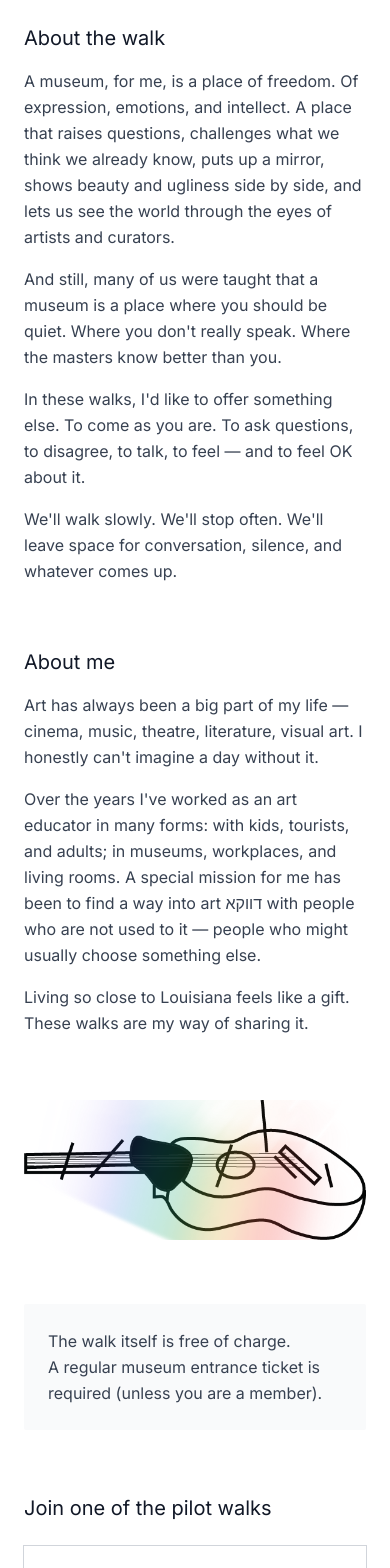
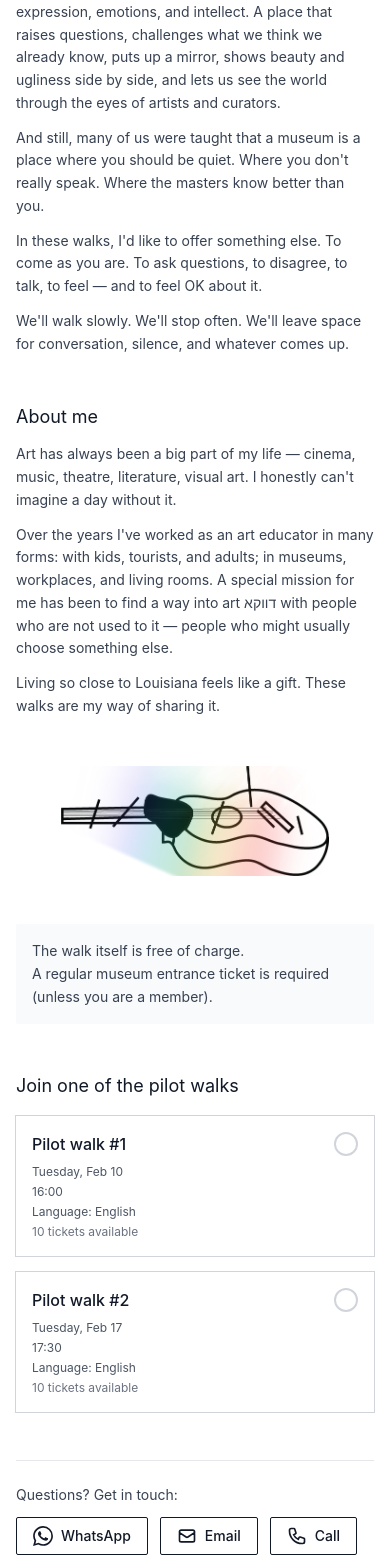
Before and after one commit to eladabardesa/louisiana-guided-walks, a Next.js app: page / in a window 390 px wide. Shown: the part 380-1948 px from the top of the page. Built offline with nearby package versions, Linux system fonts and the light colour scheme; no server answers; the database is empty.

Commit message:
Fix: Revert to system font, improve mobile responsiveness, update contact buttons

```diff
--- a/app/globals.css
+++ b/app/globals.css
@@ -1,10 +1,6 @@
 @tailwind base;
 @tailwind components;
 @tailwind utilities;
-
-:root {
-  --font-inter: var(--font-inter);
-}
 
 * {
   box-sizing: border-box;
@@ -21,7 +17,7 @@ body {
 body {
   color: #1a1a1a;
   background: #ffffff;
-  font-family: var(--font-inter), -apple-system, BlinkMacSystemFont, 'Segoe UI', 'Roboto', 'Oxygen', 'Ubuntu', 'Cantarell', 'Fira Sans', 'Droid Sans', 'Helvetica Neue', sans-serif;
+  font-family: -apple-system, BlinkMacSystemFont, 'Segoe UI', 'Roboto', 'Oxygen', 'Ubuntu', 'Cantarell', 'Fira Sans', 'Droid Sans', 'Helvetica Neue', sans-serif;
   -webkit-font-smoothing: antialiased;
   -moz-osx-font-smoothing: grayscale;
 }
--- a/app/layout.tsx
+++ b/app/layout.tsx
@@ -1,12 +1,5 @@
 import type { Metadata } from "next";
-import { Inter } from "next/font/google";
 import "./globals.css";
-
-const inter = Inter({
-  subsets: ["latin"],
-  variable: "--font-inter",
-  display: "swap",
-});
 
 export const metadata: Metadata = {
   title: "Look Back at You - An attentive walk with Elad at Louisiana",
@@ -19,7 +12,7 @@ export default function RootLayout({
   children: React.ReactNode;
 }>) {
   return (
-    <html lang="en" className={inter.variable}>
+    <html lang="en">
       <body>{children}</body>
     </html>
   );
--- a/app/page.tsx
+++ b/app/page.tsx
@@ -246,34 +246,34 @@ export default function Home() {
   };
 
   const whatsappUrl = `https://wa.me/${formatPhoneForWhatsApp(CONTACT_PHONE)}`;
-  const messengerUrl = `https://m.me/${MESSENGER_USERNAME}`;
+  const emailAddress = 'eladbardes@gmail.com';
 
   return (
     <main className="min-h-screen bg-white">
-      <div className="mx-auto max-w-6xl px-6 py-12 sm:px-8 sm:py-16 lg:py-20">
+      <div className="mx-auto max-w-6xl px-4 py-8 sm:px-6 sm:py-12 md:px-8 md:py-16 lg:px-12 lg:py-20">
         <div className="lg:grid lg:grid-cols-12 lg:gap-12">
           {/* Main content column */}
           <div className="lg:col-span-7">
         {/* Header */}
-        <header className="mb-16 sm:mb-20">
-          <h1 className="mb-4 text-3xl font-light tracking-tight text-gray-900 sm:text-4xl lg:text-5xl">
+        <header className="mb-12 sm:mb-16 md:mb-20">
+          <h1 className="mb-3 text-2xl font-light tracking-tight text-gray-900 sm:text-3xl md:text-4xl lg:text-5xl">
             Look Back at You
           </h1>
-          <p className="mb-2 text-xl font-light text-gray-700 sm:text-2xl">
+          <p className="mb-2 text-lg font-light text-gray-700 sm:text-xl md:text-2xl">
             An attentive walk with Elad at Louisiana Museum
           </p>
-          <p className="text-lg leading-relaxed text-gray-600 sm:text-xl">
+          <p className="text-base leading-relaxed text-gray-600 sm:text-lg md:text-xl">
             I'm inviting a small group of friends and colleagues to join me for two pilot walks in the museum.
             We'll take time to look, to listen, to be with artworks — and to see what happens when they look back at us.
           </p>
         </header>
 
         {/* About the walk */}
-        <section className="mb-16 sm:mb-20">
-          <h2 className="mb-4 text-xl font-normal text-gray-900 sm:text-2xl">
+        <section className="mb-12 sm:mb-16 md:mb-20">
+          <h2 className="mb-3 text-lg font-normal text-gray-900 sm:text-xl md:text-2xl">
             About the walk
           </h2>
-          <div className="space-y-4 text-base leading-relaxed text-gray-700 sm:text-lg">
+          <div className="space-y-3 sm:space-y-4 text-sm leading-relaxed text-gray-700 sm:text-base md:text-lg">
             <p>
               A museum, for me, is a place of freedom.
               Of expression, emotions, and intellect.
@@ -298,11 +298,11 @@ export default function Home() {
         </section>
 
         {/* About me */}
-        <section className="mb-16 sm:mb-20">
-          <h2 className="mb-4 text-xl font-normal text-gray-900 sm:text-2xl">
+        <section className="mb-12 sm:mb-16 md:mb-20">
+          <h2 className="mb-3 text-lg font-normal text-gray-900 sm:text-xl md:text-2xl">
             About me
           </h2>
-          <div className="space-y-4 text-base leading-relaxed text-gray-700 sm:text-lg">
+          <div className="space-y-3 sm:space-y-4 text-sm leading-relaxed text-gray-700 sm:text-base md:text-lg">
             <p>
               Art has always been a big part of my life — cinema, music, theatre, literature, visual art.
               I honestly can't imagine a day without it.
@@ -318,17 +318,17 @@ export default function Home() {
         </section>
 
         {/* Image - Mobile: after About me, Desktop: side column */}
-        <div className="mb-16 sm:mb-20 lg:hidden">
+        <div className="mb-12 sm:mb-16 md:mb-20 lg:hidden flex justify-center">
           <img
             src="/guitar.png"
             alt="Guitar illustration"
-            className="w-full h-auto object-contain"
+            className="w-3/4 h-auto object-contain"
           />
         </div>
 
         {/* Pricing note */}
-        <section className="mb-16 sm:mb-20 rounded-sm bg-gray-50 p-6">
-          <p className="text-base leading-relaxed text-gray-700 sm:text-lg">
+        <section className="mb-12 sm:mb-16 md:mb-20 rounded-sm bg-gray-50 p-4 sm:p-6">
+          <p className="text-sm leading-relaxed text-gray-700 sm:text-base md:text-lg">
             The walk itself is free of charge.<br />
             A regular museum entrance ticket is required (unless you are a member).
           </p>
@@ -336,7 +336,7 @@ export default function Home() {
 
         {/* Tour date selection */}
         <section className="mb-12 sm:mb-16">
-          <h2 className="mb-6 text-xl font-normal text-gray-900 sm:text-2xl">
+          <h2 className="mb-4 sm:mb-6 text-lg font-normal text-gray-900 sm:text-xl md:text-2xl">
             Join one of the pilot walks
           </h2>
 
@@ -361,20 +361,20 @@ export default function Home() {
                       : 'ring-1 ring-gray-300 hover:ring-gray-400'
                   }`}
                 >
-                  <div className="bg-white p-6 sm:p-8">
-                    <div className="flex items-start justify-between">
-                      <div className="flex-1">
-                        <div className="flex items-center gap-3 mb-2">
-                          <h3 className="text-lg font-medium text-gray-900 sm:text-xl">
+                  <div className="bg-white p-4 sm:p-6 md:p-8">
+                    <div className="flex items-start justify-between gap-3">
+                      <div className="flex-1 min-w-0">
+                        <div className="flex flex-col sm:flex-row sm:items-center gap-2 sm:gap-3 mb-2">
+                          <h3 className="text-base font-medium text-gray-900 sm:text-lg md:text-xl">
                             {tour.title}
                           </h3>
                           {isSoldOut && (
-                            <span className="px-2 py-1 text-xs font-medium text-red-700 bg-red-100 rounded">
+                            <span className="px-2 py-1 text-xs font-medium text-red-700 bg-red-100 rounded self-start">
                               Sold Out
                             </span>
                           )}
                         </div>
-                        <div className="space-y-1 text-sm text-gray-600 sm:text-base">
+                        <div className="space-y-1 text-xs sm:text-sm md:text-base text-gray-600">
                           <p>{tour.date}</p>
                           <p>{tour.time}</p>
                           <p>Language: {tour.language}</p>
@@ -413,10 +413,10 @@ export default function Home() {
 
           {/* Signup form */}
           {selectedDate && !availability[selectedDate]?.isSoldOut && (
-            <form onSubmit={handleSubmit} className="space-y-6">
+            <form onSubmit={handleSubmit} className="space-y-4 sm:space-y-6">
               {/* Ticket quantity */}
               <div>
-                <label htmlFor="ticketQuantity" className="block text-sm font-medium text-gray-900 mb-2">
+                <label htmlFor="ticketQuantity" className="block text-xs sm:text-sm font-medium text-gray-900 mb-1 sm:mb-2">
                   Number of tickets <span className="text-gray-500">(required)</span>
                 </label>
                 <select
@@ -428,7 +428,7 @@ export default function Home() {
                   aria-required="true"
                   aria-invalid={errors.ticketQuantity ? 'true' : 'false'}
                   aria-describedby={errors.ticketQuantity ? 'ticketQuantity-error' : undefined}
-                  className={`w-full border-b border-gray-300 bg-transparent px-0 py-2 text-base text-gray-900 transition-colors focus:border-gray-900 focus:outline-none ${
+                  className={`w-full border-b border-gray-300 bg-transparent px-0 py-2 text-sm sm:text-base text-gray-900 transition-colors focus:border-gray-900 focus:outline-none ${
                     errors.ticketQuantity ? 'border-red-500 focus:border-red-500' : ''
                   }`}
                 >
@@ -436,14 +436,14 @@ export default function Home() {
                   <option value={2}>2 tickets</option>
                 </select>
                 {errors.ticketQuantity && (
-                  <p id="ticketQuantity-error" className="mt-2 text-sm text-red-600" role="alert">
+                  <p id="ticketQuantity-error" className="mt-1 sm:mt-2 text-xs sm:text-sm text-red-600" role="alert">
                     {errors.ticketQuantity}
                   </p>
                 )}
               </div>
 
               <div>
-                <label htmlFor="fullName" className="block text-sm font-medium text-gray-900 mb-2">
+                <label htmlFor="fullName" className="block text-xs sm:text-sm font-medium text-gray-900 mb-1 sm:mb-2">
                   Full name <span className="text-gray-500">(required)</span>
                 </label>
                 <input
@@ -456,20 +456,20 @@ export default function Home() {
                   aria-required="true"
                   aria-invalid={errors.fullName ? 'true' : 'false'}
                   aria-describedby={errors.fullName ? 'fullName-error' : undefined}
-                  className={`w-full border-b border-gray-300 bg-transparent px-0 py-2 text-base text-gray-900 placeholder-gray-400 transition-colors focus:border-gray-900 focus:outline-none ${
+                  className={`w-full border-b border-gray-300 bg-transparent px-0 py-2 text-sm sm:text-base text-gray-900 placeholder-gray-400 transition-colors focus:border-gray-900 focus:outline-none ${
                     errors.fullName ? 'border-red-500 focus:border-red-500' : ''
                   }`}
                   placeholder="Your full name"
                 />
                 {errors.fullName && (
-                  <p id="fullName-error" className="mt-2 text-sm text-red-600" role="alert">
+                  <p id="fullName-error" className="mt-1 sm:mt-2 text-xs sm:text-sm text-red-600" role="alert">
                     {errors.fullName}
                   </p>
                 )}
               </div>
 
               <div>
-                <label htmlFor="email" className="block text-sm font-medium text-gray-900 mb-2">
+                <label htmlFor="email" className="block text-xs sm:text-sm font-medium text-gray-900 mb-1 sm:mb-2">
                   Email <span className="text-gray-500">(required)</span>
                 </label>
                 <input
@@ -482,20 +482,20 @@ export default function Home() {
                   aria-required="true"
                   aria-invalid={errors.email ? 'true' : 'false'}
                   aria-describedby={errors.email ? 'email-error' : undefined}
-                  className={`w-full border-b border-gray-300 bg-transparent px-0 py-2 text-base text-gray-900 placeholder-gray-400 transition-colors focus:border-gray-900 focus:outline-none ${
+                  className={`w-full border-b border-gray-300 bg-transparent px-0 py-2 text-sm sm:text-base text-gray-900 placeholder-gray-400 transition-colors focus:border-gray-900 focus:outline-none ${
                     errors.email ? 'border-red-500 focus:border-red-500' : ''
                   }`}
                   placeholder="your.email@example.com"
                 />
                 {errors.email && (
-                  <p id="email-error" className="mt-2 text-sm text-red-600" role="alert">
+                  <p id="email-error" className="mt-1 sm:mt-2 text-xs sm:text-sm text-red-600" role="alert">
                     {errors.email}
                   </p>
                 )}
               </div>
 
               <div>
-                <label htmlFor="phone" className="block text-sm font-medium text-gray-900 mb-2">
+                <label htmlFor="phone" className="block text-xs sm:text-sm font-medium text-gray-900 mb-1 sm:mb-2">
                   Phone <span className="text-gray-500">(required)</span>
                 </label>
                 <input
@@ -508,20 +508,20 @@ export default function Home() {
                   aria-required="true"
                   aria-invalid={errors.phone ? 'true' : 'false'}
                   aria-describedby={errors.phone ? 'phone-error' : undefined}
-                  className={`w-full border-b border-gray-300 bg-transparent px-0 py-2 text-base text-gray-900 placeholder-gray-400 transition-colors focus:border-gray-900 focus:outline-none ${
+                  className={`w-full border-b border-gray-300 bg-transparent px-0 py-2 text-sm sm:text-base text-gray-900 placeholder-gray-400 transition-colors focus:border-gray-900 focus:outline-none ${
                     errors.phone ? 'border-red-500 focus:border-red-500' : ''
                   }`}
                   placeholder="+45 12 34 56 78"
                 />
                 {errors.phone && (
-                  <p id="phone-error" className="mt-2 text-sm text-red-600" role="alert">
+                  <p id="phone-error" className="mt-1 sm:mt-2 text-xs sm:text-sm text-red-600" role="alert">
                     {errors.phone}
                   </p>
                 )}
               </div>
 
               <div>
-                <label htmlFor="note" className="block text-sm font-medium text-gray-900 mb-2">
+                <label htmlFor="note" className="block text-xs sm:text-sm font-medium text-gray-900 mb-1 sm:mb-2">
                   Note <span className="text-gray-400">(optional)</span>
                 </label>
                 <textarea
@@ -530,7 +530,7 @@ export default function Home() {
                   value={formData.note}
                   onChange={handleInputChange}
                   rows={3}
-                  className="w-full border-b border-gray-300 bg-transparent px-0 py-2 text-base text-gray-900 placeholder-gray-400 transition-colors focus:border-gray-900 focus:outline-none resize-none"
+                  className="w-full border-b border-gray-300 bg-transparent px-0 py-2 text-sm sm:text-base text-gray-900 placeholder-gray-400 transition-colors focus:border-gray-900 focus:outline-none resize-none"
                   placeholder="Any questions or comments?"
                 />
               </div>
@@ -544,7 +544,7 @@ export default function Home() {
                   onChange={handleInputChange}
                   className="mt-1 h-4 w-4 shrink-0 border-gray-300 text-gray-900 focus:ring-gray-900"
                 />
-                <label htmlFor="newsletter" className="ml-3 text-sm leading-relaxed text-gray-700">
+                <label htmlFor="newsletter" className="ml-3 text-xs sm:text-sm leading-relaxed text-gray-700">
                   I'd like to get updates about future walks
                 </label>
               </div>
@@ -552,7 +552,7 @@ export default function Home() {
               {/* Success message */}
               {submitStatus === 'success' && (
                 <div
-                  className="rounded-sm bg-gray-50 p-4 text-sm text-gray-900"
+                  className="rounded-sm bg-gray-50 p-3 sm:p-4 text-xs sm:text-sm text-gray-900"
                   role="alert"
                 >
                   <p className="font-medium">Thank you!</p>
@@ -563,7 +563,7 @@ export default function Home() {
               {/* Error message */}
               {submitStatus === 'error' && (
                 <div
-                  className="rounded-sm bg-red-50 p-4 text-sm text-red-900"
+                  className="rounded-sm bg-red-50 p-3 sm:p-4 text-xs sm:text-sm text-red-900"
                   role="alert"
                 >
                   <p className="font-medium">Something went wrong</p>
@@ -576,7 +576,7 @@ export default function Home() {
               <button
                 type="submit"
                 disabled={isSubmitting}
-                className={`mt-8 w-full border border-gray-900 bg-gray-900 px-6 py-4 text-base font-medium text-white transition-colors focus:outline-none focus:ring-2 focus:ring-gray-900 focus:ring-offset-2 disabled:cursor-not-allowed disabled:opacity-60 sm:w-auto sm:px-8 ${
+                className={`mt-6 sm:mt-8 w-full border border-gray-900 bg-gray-900 px-4 py-3 sm:px-6 sm:py-4 text-sm sm:text-base font-medium text-white transition-colors focus:outline-none focus:ring-2 focus:ring-gray-900 focus:ring-offset-2 disabled:cursor-not-allowed disabled:opacity-60 ${
                   isSubmitting ? '' : 'hover:bg-gray-800'
                 }`}
               >
@@ -587,16 +587,16 @@ export default function Home() {
         </section>
 
         {/* Contact section */}
-        <section className="mt-16 pt-8 border-t border-gray-200">
-          <p className="mb-4 text-base text-gray-700">
+        <section className="mt-12 sm:mt-16 pt-6 sm:pt-8 border-t border-gray-200">
+          <p className="mb-3 sm:mb-4 text-sm sm:text-base text-gray-700">
             Questions? Get in touch:
           </p>
-          <div className="flex flex-wrap gap-4">
+          <div className="flex flex-wrap gap-3 sm:gap-4">
             <a
               href={whatsappUrl}
               target="_blank"
               rel="noopener noreferrer"
-              className="inline-flex items-center gap-2 px-4 py-2 text-sm font-medium text-white bg-[#25D366] rounded-sm hover:bg-[#20BA5A] transition-colors focus:outline-none focus:ring-2 focus:ring-[#25D366] focus:ring-offset-2"
+              className="inline-flex items-center gap-2 px-4 py-2 text-sm font-medium text-gray-900 border border-gray-900 bg-white rounded-sm hover:bg-gray-50 transition-colors focus:outline-none focus:ring-2 focus:ring-gray-900 focus:ring-offset-2"
             >
               <svg className="w-5 h-5" fill="currentColor" viewBox="0 0 24 24">
                 <path d="M17.472 14.382c-.297-.149-1.758-.867-2.03-.967-.273-.099-.471-.148-.67.15-.197.297-.767.966-.94 1.164-.173.199-.347.223-.644.075-.297-.15-1.255-.463-2.39-1.475-.883-.788-1.48-1.761-1.653-2.059-.173-.297-.018-.458.13-.606.134-.133.298-.347.446-.52.149-.174.198-.298.298-.497.099-.198.05-.371-.025-.52-.075-.149-.669-1.612-.916-2.207-.242-.579-.487-.5-.669-.51-.173-.008-.371-.01-.57-.01-.198 0-.52.074-.792.372-.272.297-1.04 1.016-1.04 2.479 0 1.462 1.065 2.875 1.213 3.074.149.198 2.096 3.2 5.077 4.487.709.306 1.262.489 1.694.625.712.227 1.36.195 1.871.118.571-.085 1.758-.719 2.006-1.413.248-.694.248-1.289.173-1.413-.074-.124-.272-.198-.57-.347m-5.421 7.403h-.004a9.87 9.87 0 01-5.031-1.378l-.361-.214-3.741.982.998-3.648-.235-.374a9.86 9.86 0 01-1.51-5.26c.001-5.45 4.436-9.884 9.888-9.884 2.64 0 5.122 1.03 6.988 2.898a9.825 9.825 0 012.893 6.994c-.003 5.45-4.437 9.884-9.885 9.884m8.413-18.297A11.815 11.815 0 0012.05 0C5.495 0 .16 5.335.157 11.892c0 2.096.547 4.142 1.588 5.945L.057 24l6.305-1.654a11.882 11.882 0 005.683 1.448h.005c6.554 0 11.89-5.335 11.893-11.893a11.821 11.821 0 00-3.48-8.413Z"/>
@@ -604,19 +604,17 @@ export default function Home() {
               WhatsApp
             </a>
             <a
-              href={messengerUrl}
-              target="_blank"
-              rel="noopener noreferrer"
-              className="inline-flex items-center gap-2 px-4 py-2 text-sm font-medium text-white bg-[#0084FF] rounded-sm hover:bg-[#0066CC] transition-colors focus:outline-none focus:ring-2 focus:ring-[#0084FF] focus:ring-offset-2"
+              href={`mailto:${emailAddress}`}
+              className="inline-flex items-center gap-2 px-4 py-2 text-sm font-medium text-gray-900 border border-gray-900 bg-white rounded-sm hover:bg-gray-50 transition-colors focus:outline-none focus:ring-2 focus:ring-gray-900 focus:ring-offset-2"
             >
-              <svg className="w-5 h-5" fill="currentColor" viewBox="0 0 24 24">
-                <path d="M12 0C5.373 0 0 5.373 0 12s5.373 12 12 12 12-5.373 12-12S18.627 0 12 0zm5.568 8.16c-.169 0-.315.12-.355.278-.432 1.698-1.596 3.744-2.293 4.897-.31.52-.9.52-1.21 0-.697-1.153-1.861-3.199-2.293-4.897-.04-.158-.186-.278-.355-.278-.196 0-.355.16-.355.355 0 .81.355 4.065.355 4.065s-.142.284-.355.284c-.213 0-.355-.284-.355-.284S8.16 9.33 8.16 8.52c0-.195-.16-.355-.355-.355-.169 0-.315.12-.355.278-.432 1.698-1.596 3.744-2.293 4.897-.31.52-.9.52-1.21 0-.697-1.153-1.861-3.199-2.293-4.897-.04-.158-.186-.278-.355-.278-.196 0-.355.16-.355.355 0 .81.355 4.065.355 4.065s-.142.284-.355.284c-.213 0-.355-.284-.355-.284S3.16 9.33 3.16 8.52c0-.195-.16-.355-.355-.355-.169 0-.315.12-.355.278C2.018 10.143.854 12.189.157 13.342c-.31.52-.31 1.14 0 1.66.697 1.153 1.861 3.199 2.293 4.897.04.158.186.278.355.278.196 0 .355-.16.355-.355 0-.81-.355-4.065-.355-4.065s.142-.284.355-.284c.213 0 .355.284.355.284s.355-3.255.355-4.065c0-.195.16-.355.355-.355.169 0 .315.12.355.278.432 1.698 1.596 3.744 2.293 4.897.31.52.9.52 1.21 0 .697-1.153 1.861-3.199 2.293-4.897.04-.158.186-.278.355-.278.196 0 .355.16.355.355 0 .81-.355 4.065-.355 4.065s.142.284.355.284c.213 0 .355-.284.355-.284s.355-3.255.355-4.065c0-.195.16-.355.355-.355z"/>
+              <svg className="w-5 h-5" fill="none" stroke="currentColor" viewBox="0 0 24 24">
+                <path strokeLinecap="round" strokeWidth="2" d="M3 8l7.89 5.26a2 2 0 002.22 0L21 8M5 19h14a2 2 0 002-2V7a2 2 0 00-2-2H5a2 2 0 00-2 2v10a2 2 0 002 2z" />
               </svg>
-              Messenger
+              Email
             </a>
             <a
               href={`tel:${CONTACT_PHONE.replace(/\s+/g, '')}`}
-              className="inline-flex items-center gap-2 px-4 py-2 text-sm font-medium text-gray-900 border border-gray-300 rounded-sm hover:bg-gray-50 transition-colors focus:outline-none focus:ring-2 focus:ring-gray-900 focus:ring-offset-2"
+              className="inline-flex items-center gap-2 px-4 py-2 text-sm font-medium text-gray-900 border border-gray-900 bg-white rounded-sm hover:bg-gray-50 transition-colors focus:outline-none focus:ring-2 focus:ring-gray-900 focus:ring-offset-2"
             >
               <svg className="w-5 h-5" fill="none" stroke="currentColor" viewBox="0 0 24 24">
                 <path strokeLinecap="round" strokeWidth="2" d="M3 5a2 2 0 012-2h3.28a1 1 0 01.948.684l1.498 4.493a1 1 0 01-.502 1.21l-2.257 1.13a11.042 11.042 0 005.516 5.516l1.13-2.257a1 1 0 011.21-.502l4.493 1.498a1 1 0 01.684.949V19a2 2 0 01-2 2h-1C9.716 21 3 14.284 3 6V5z" />
--- a/tailwind.config.ts
+++ b/tailwind.config.ts
@@ -9,7 +9,7 @@ const config: Config = {
   theme: {
     extend: {
       fontFamily: {
-        sans: ['var(--font-inter)', 'system-ui', 'sans-serif'],
+        sans: ['-apple-system', 'BlinkMacSystemFont', 'Segoe UI', 'Roboto', 'Oxygen', 'Ubuntu', 'Cantarell', 'Fira Sans', 'Droid Sans', 'Helvetica Neue', 'sans-serif'],
       },
     },
   },
```
